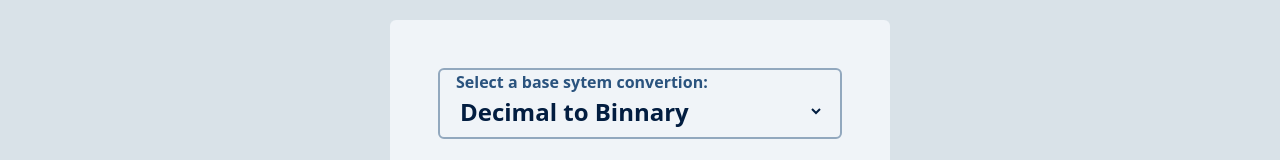
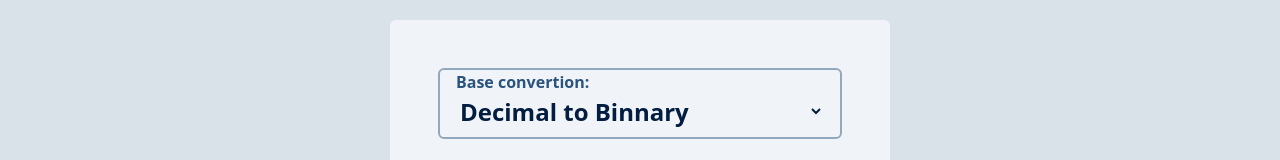
Before and after one commit to otrocadev/international-converter, a React (Vite) app: page / in a window 1280 px wide. Shown: the part 203-363 px from the top of the page. Built offline with nearby package versions, Linux system fonts and the light colour scheme.

Commit message:
refactor: Modified From to be able to use it in other types of conversions

```diff
--- a/src/App.jsx
+++ b/src/App.jsx
@@ -4,7 +4,7 @@ import { Analytics } from '@vercel/analytics/react'
 import useForm from './hooks/useForm'
 import useBaseSystem from './hooks/useBaseSystem'
 // Visual components
-import Form from './components/Form'
+import BaseConversor from './sections/BaseConversor'
 import Result from './components/Result'
 import Footer from './components/Footer'
 
@@ -17,7 +17,7 @@ function App() {
     setConvertedNumber,
   } = useForm()
 
-  const { selectBaseSystem, convertNumber } = useBaseSystem({
+  const { selectBaseSystem, convertBaseNumber } = useBaseSystem({
     originalNumber,
     setConvertedNumber,
     resetNumbers,
@@ -30,8 +30,8 @@ function App() {
       </header>
       <main className="flex items-center justify-center h-full">
         <div className="flex flex-col justify-center gap-6 p-12 bg-lightgray rounded-md m-4">
-          <Form
-            convertNumber={convertNumber}
+          <BaseConversor
+            convertBaseNumber={convertBaseNumber}
             selectBaseSystem={selectBaseSystem}
             typingChange={typingChange}
             originalNumber={originalNumber}
--- a/src/components/Form.jsx
+++ b/src/components/Form.jsx
@@ -1,8 +1,10 @@
 function Form({
   convertNumber,
-  selectBaseSystem,
+  selectOption,
   typingChange,
   originalNumber,
+  optionsLabel = 'Choose an option:',
+  options = [{}],
 }) {
   return (
     <form
@@ -10,14 +12,15 @@ function Form({
       className="flex flex-col justify-center gap-6"
     >
       <section className="flex flex-col items-start w-full border-2 border-slategray rounded-md px-4 pb-2">
-        <label className="text-midblue">Select a base sytem convertion:</label>
+        <label className="text-midblue">{optionsLabel}</label>
         <select
-          id="baseSelector"
+          id="optionSelector"
           className="sm:text-2xl text-darkblue w-full bg-inherit cursor-pointer"
-          onChange={selectBaseSystem}
+          onChange={selectOption}
         >
-          <option value="decToBin">Decimal to Binnary</option>
-          <option value="binToDec">Binary to Decimal</option>
+          {options.map((item) => (
+            <option value={item.value}>{item.text}</option>
+          ))}
         </select>
       </section>
       <section className="flex flex-col items-start w-full border-2 border-slategray rounded-md px-4 pb-2">
--- a/src/hooks/useBaseSystem.js
+++ b/src/hooks/useBaseSystem.js
@@ -16,7 +16,7 @@ export default function useBaseSystem({
   }
 
   // Convertion
-  const convertNumber = (event) => {
+  const convertBaseNumber = (event) => {
     event.preventDefault()
     const number = originalNumber
     if (baseSystem === 'binToDec') {
@@ -29,5 +29,5 @@ export default function useBaseSystem({
     }
   }
 
-  return { selectBaseSystem, convertNumber }
+  return { selectBaseSystem, convertBaseNumber }
 }
--- /dev/null
+++ b/src/sections/BaseConversor.jsx
@@ -0,0 +1,30 @@
+import Form from '../components/Form'
+
+export default function BaseConversor({
+  convertBaseNumber,
+  selectBaseSystem,
+  typingChange,
+  originalNumber,
+  optionsLabel = 'Base convertion:',
+  options = [
+    {
+      value: 'decToBin',
+      text: 'Decimal to Binnary',
+    },
+    {
+      value: 'binToDec',
+      text: 'Binary to Decimal',
+    },
+  ],
+}) {
+  return (
+    <Form
+      convertNumber={convertBaseNumber}
+      selectOption={selectBaseSystem}
+      typingChange={typingChange}
+      originalNumber={originalNumber}
+      optionsLabel={optionsLabel}
+      options={options}
+    />
+  )
+}
```
Also changed, not shown: 1 other file (tests, documents, lock files or other folders).
